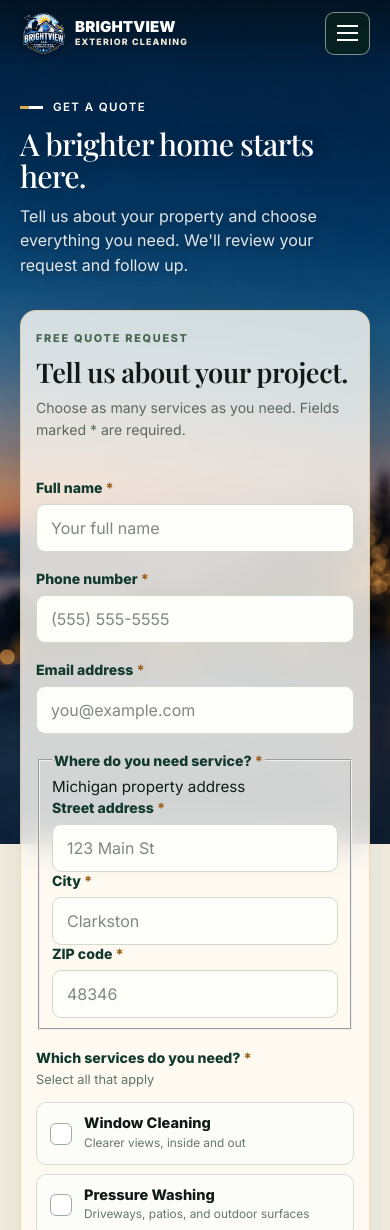
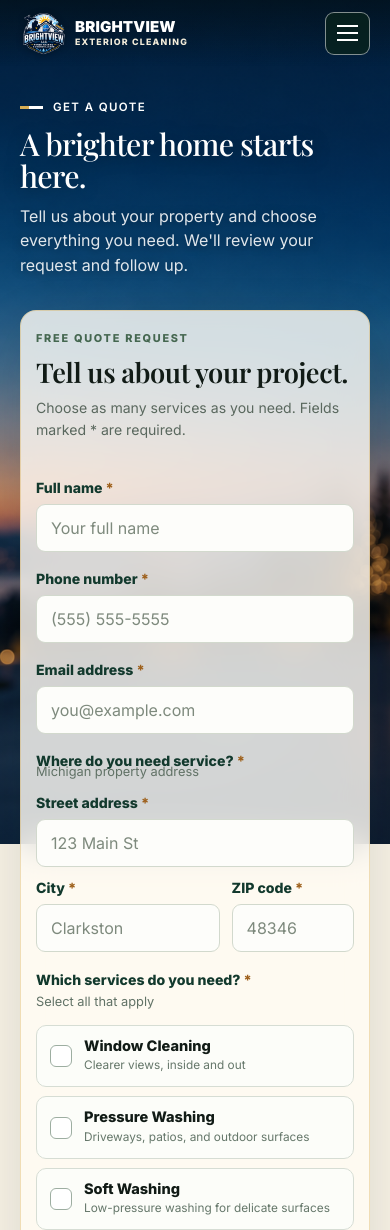
Before and after one commit to csmotherman/brightview-llc, a Next.js app: page /quote in a window 390 px wide. Shown: the top 1230 px of the page. Built offline with nearby package versions, Linux system fonts and the light colour scheme; a web font is replaced by a local one.

Commit message:
Make quote city and ZIP compact and responsive on mobile

```diff
--- a/src/app/quote/quote.module.css
+++ b/src/app/quote/quote.module.css
@@ -21,6 +21,12 @@
 .fields { display: flex; flex-direction: column; gap: 18px; min-width: 0; margin: 0; padding: 0; border: 0; }
 .fields:disabled { opacity: .7; }
 .row { display: grid; grid-template-columns: repeat(2, minmax(0, 1fr)); gap: 14px; }
+/* Keep the service location fast to fill: one full-width street line, compact city + ZIP. */
+.addressFields { display: grid; gap: 12px; padding: 0; margin: 0; border: 0; min-width: 0; }
+.addressFields legend { padding: 0; }
+.addressHint { margin: -7px 0 0; color: #617266; font-size: .8rem; }
+.addressRow { display: grid; grid-template-columns: minmax(0, 1.5fr) minmax(105px, 1fr); gap: 12px; min-width: 0; }
+.addressRow > * { min-width: 0; }
 .services { padding: 0; border: 0; min-width: 0; margin: 1px 0; }
 .services legend { padding: 0; }
 .services > p { margin: 4px 0 12px; color: #617266; font-size: .8rem; }
```
